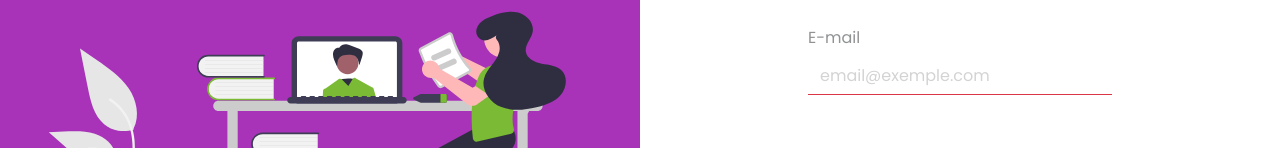
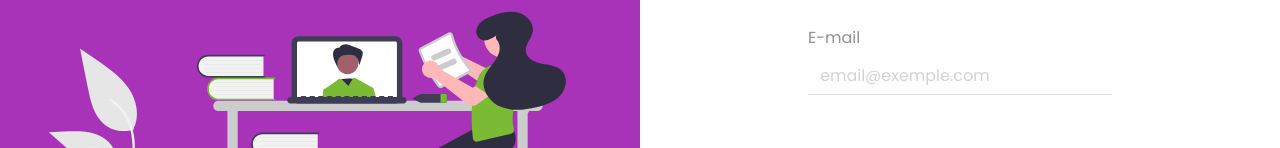
Before and after one commit to fernandosouzadev/cliente-feliz-frontend, an Angular app: page /login in a window 1280 px wide. Shown: the part 276-424 px from the top of the page. Built offline with nearby package versions, Linux system fonts and the light colour scheme.

Commit message:
Corrigindo borda do campo de e-mail

```diff
--- a/src/app/components/login/login.component.html
+++ b/src/app/components/login/login.component.html
@@ -50,7 +50,9 @@
             placeholder="email@exemple.com"
             formControlName="email"
             [class]="
-              formulario.controls['email'].errors ? 'border border-danger' : ''
+              formulario.controls['email'].errors && user.email !== ''
+                ? 'border border-danger'
+                : ''
             "
           />
           <div *ngIf="formulario.controls['email'].errors && user.email !== ''">
```
